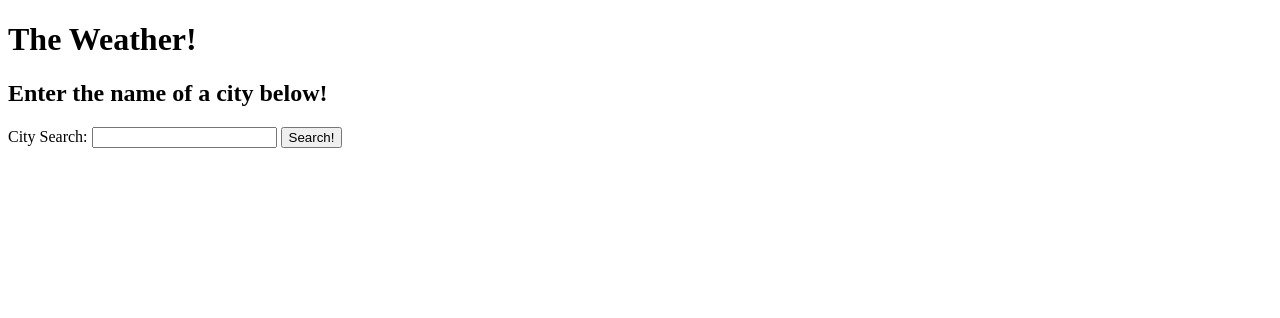
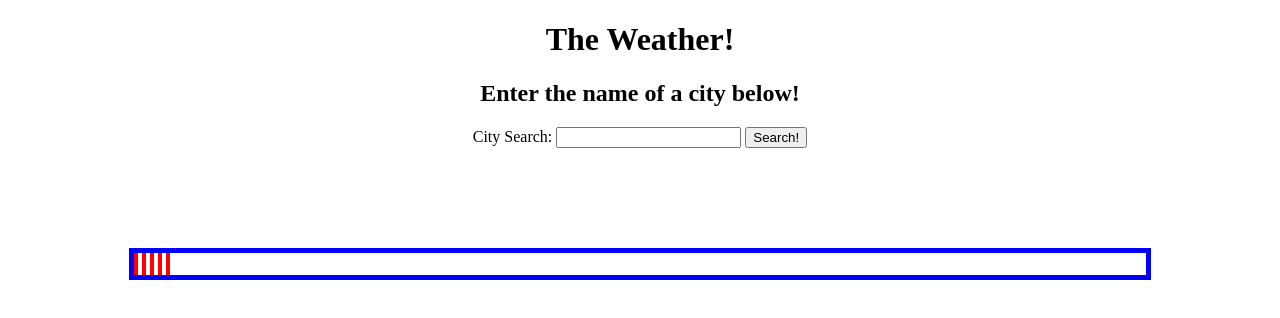
Before and after one commit to dustinjack99/weather, a plain HTML site: page index.html in a window 1280 px wide. Drawn offline with Linux system fonts and the light colour scheme.

Commit message:
added rough styling, still need to shorten JS substantially. Good night of coding, though

```diff
--- a/assets/style.css
+++ b/assets/style.css
@@ -0,0 +1,17 @@
+#allweather {
+    border: blue solid 5px;
+    margin: auto;
+    margin-top: 100px;
+    width: 80%;
+}
+
+h1, h2, form {
+    text-align: center;
+}
+
+.container {
+    border: red solid 2px;
+    display: inline-block;
+    margin: auto;
+
+}
--- a/index.html
+++ b/index.html
@@ -15,6 +15,7 @@
         <input id="city" type="text">
         <button id="submit" type="submit">Search!</button>
     </form>
+        <div id="allweather">
             <div class="container">
                 <div class="days" id="day1"></div>
                 <img class="icon" src="">
@@ -54,6 +55,7 @@
                 <div class="temp"></div>
                 <div class="humidity"></div>
             </div>
+        </div>
     <script src='script.js'></script>
 </body>
 </html>
--- a/script.js
+++ b/script.js
@@ -40,7 +40,7 @@ submit.addEventListener('click', function(e) {
                 humid[0].textContent = json.list[0].main.humidity;
                 humid[1].textContent = json.list[9].main.humidity;
                 humid[2].textContent = json.list[18].main.humidity;
-                humid[3].textContent = json.list[27].main.humidhumid
+                humid[3].textContent = json.list[27].main.humidity;
                 humid[4].textContent = json.list[37].main.humidity;
 
                 let i1 = json.list[0].weather[0].icon;
```
Lines whose indentation alone changed are shown as unchanged.
